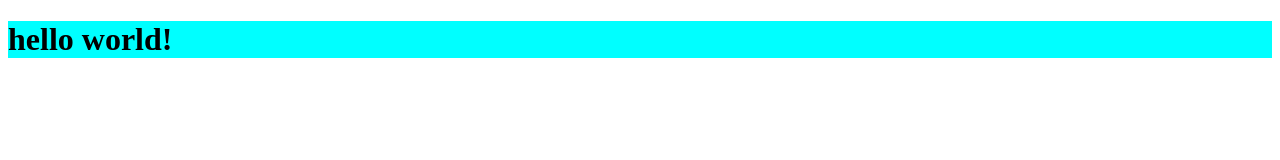
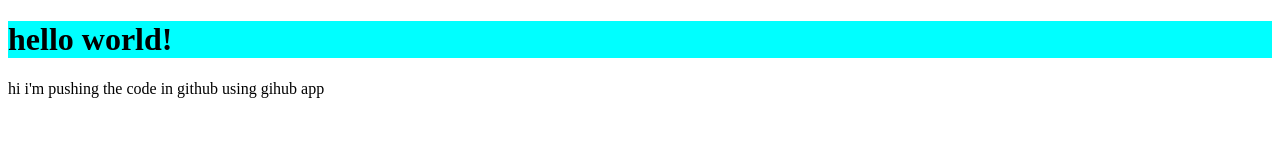
Before and after one commit to dev-aw1612/web-app, a plain HTML site: page index.html in a window 1280 px wide. Drawn offline with Linux system fonts and the light colour scheme.

Commit message:
minor changes
minor changes

```diff
--- a/index.html
+++ b/index.html
@@ -8,5 +8,6 @@
 </head>
 <body>
     <h1>hello world!</h1>
+    <p>hi i'm pushing the code in github using gihub app</p>
 </body>
 </html>
```
